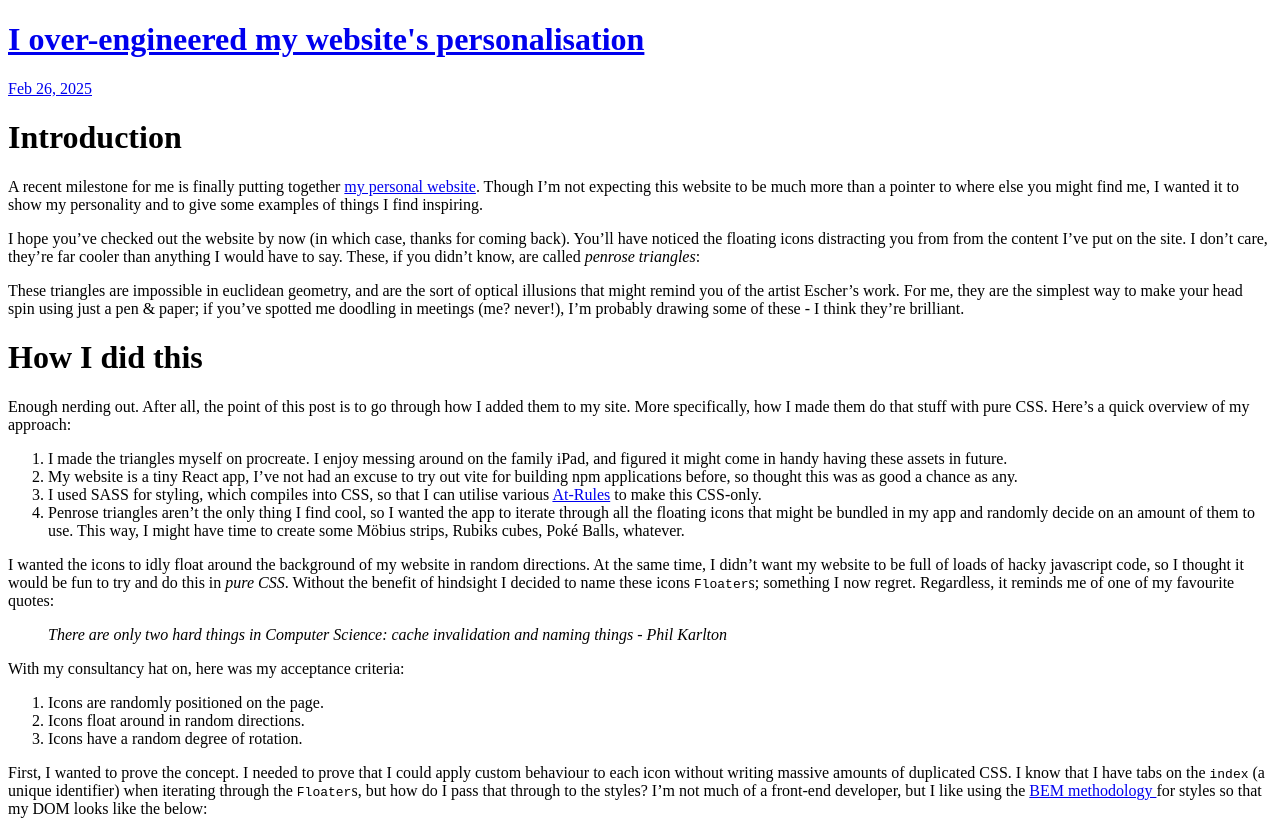
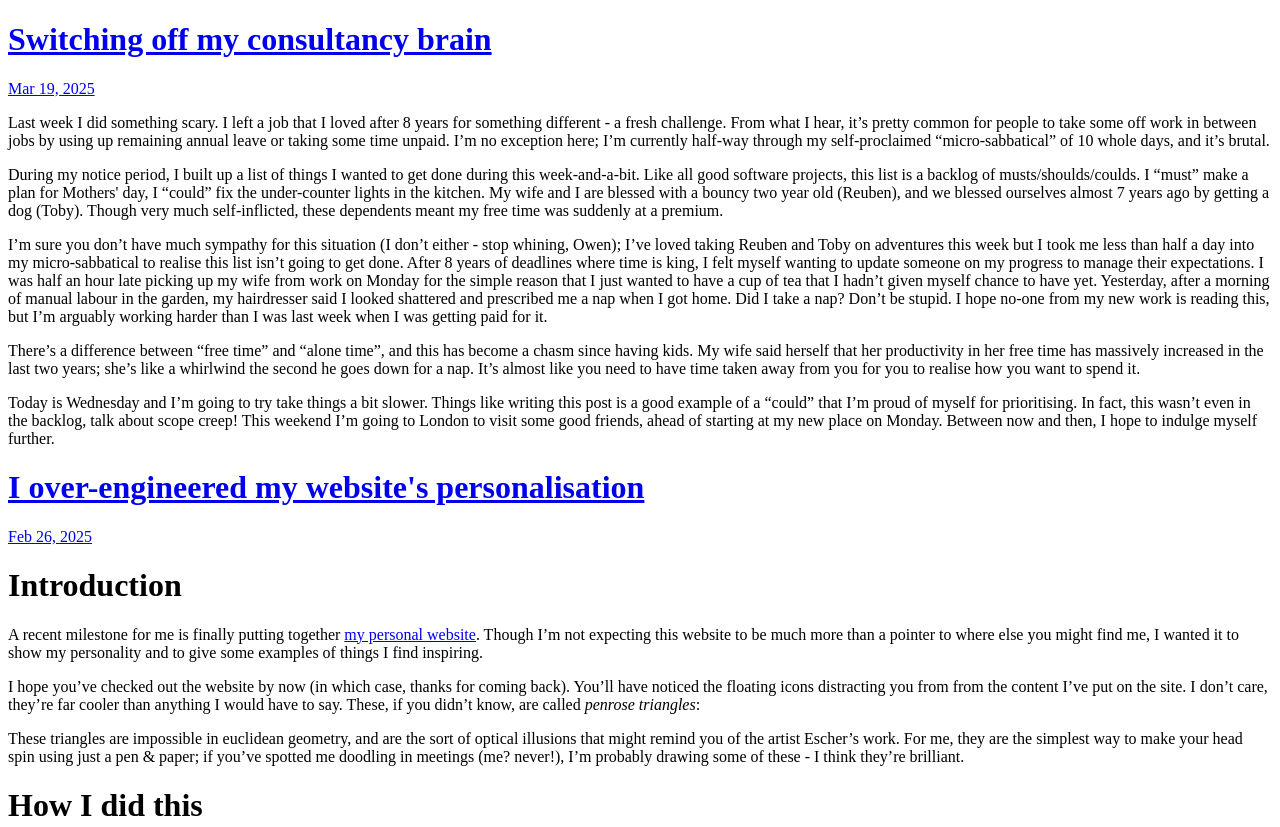
Before and after one commit to owen-lacey/blogs, a plain HTML site: page index.html in a window 1280 px wide. Shown: the top 827 px of the page. Drawn offline with Linux system fonts and the light colour scheme.

Commit message:
Archiving from Micro.blog.

```diff
--- a/index.html
+++ b/index.html
@@ -21,6 +21,24 @@
 <div class="h-feed">
 
 
+
+	  <div class="h-entry">
+
+			<h1><a href="https://blog.owenlacey.dev/2025/03/19/switching-off-my-consultancy-brain.html">Switching off my consultancy brain</a></h1>
+
+
+		<a href="https://blog.owenlacey.dev/2025/03/19/switching-off-my-consultancy-brain.html" class="u-url"><time class="dt-published" datetime="2025-03-19 10:18:11 &#43;0000">Mar 19, 2025</time></a>
+
+		<div class="e-content">
+			 <p>Last week I did something scary. I left a job that I loved after 8 years for something different - a fresh challenge. From what I hear, it&rsquo;s pretty common for people to take some off work in between jobs by using up remaining annual leave or taking some time unpaid. I&rsquo;m no exception here; I&rsquo;m currently half-way through my self-proclaimed &ldquo;micro-sabbatical&rdquo; of 10 whole days, and it&rsquo;s brutal.</p>
+<p>During my notice period, I built up a list of things I wanted to get done during this week-and-a-bit. Like all good software projects, this list is a backlog of musts/shoulds/coulds. I &ldquo;must&rdquo; make a plan for Mothers' day, I &ldquo;could&rdquo; fix the under-counter lights in the kitchen. My wife and I are blessed with a bouncy two year old (Reuben), and we blessed ourselves almost 7 years ago by getting a dog (Toby). Though very much self-inflicted, these dependents meant my free time was suddenly at a premium.</p>
+<!-- raw HTML omitted -->
+<p>I&rsquo;m sure you don&rsquo;t have much sympathy for this situation (I don&rsquo;t either - stop whining, Owen); I&rsquo;ve loved taking Reuben and Toby on adventures this week but I took me less than half a day into my micro-sabbatical to realise this list isn&rsquo;t going to get done. After 8 years of deadlines where time is king, I felt myself wanting to update someone on my progress to manage their expectations. I was half an hour late picking up my wife from work on Monday for the simple reason that I just wanted to have a cup of tea that I hadn&rsquo;t given myself chance to have yet. Yesterday, after a morning of manual labour in the garden, my hairdresser said I looked shattered and prescribed me a nap when I got home. Did I take a nap? Don&rsquo;t be stupid. I hope no-one from my new work is reading this, but I&rsquo;m arguably working harder than I was last week when I was getting paid for it.</p>
+<p>There&rsquo;s a difference between &ldquo;free time&rdquo; and &ldquo;alone time&rdquo;, and this has become a chasm since having kids. My wife said herself that her productivity in her free time has massively increased in the last two years; she&rsquo;s like a whirlwind the second he goes down for a nap. It&rsquo;s almost like you need to have time taken away from you for you to realise how you want to spend it.</p>
+<p>Today is Wednesday and I&rsquo;m going to try take things a bit slower. Things like writing this post is a good example of a &ldquo;could&rdquo; that I&rsquo;m proud of myself for prioritising. In fact, this wasn&rsquo;t even in the backlog, talk about scope creep! This weekend I&rsquo;m going to London to visit some good friends, ahead of starting at my new place on Monday. Between now and then, I hope to indulge myself further.</p>
+
+		</div>
+	  </div>
 
 	  <div class="h-entry">
 
```
